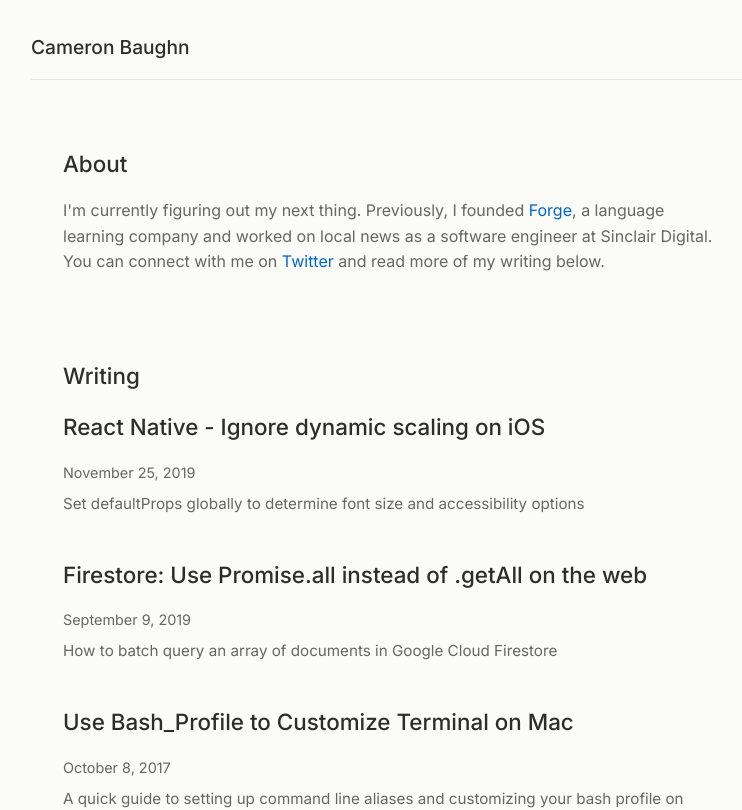
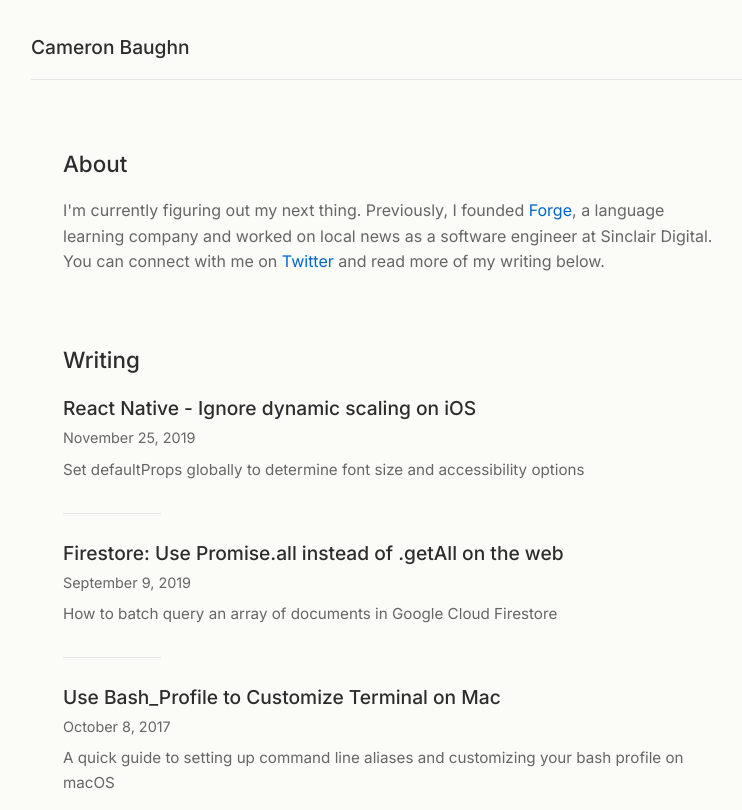
Before and after one commit to cambaughn/cambaughndotcom, a Next.js app: page / in a window 1280 px wide. Shown: the top 810 px of the page, without its empty margins (249-991 px from the left). Built offline with nearby package versions, Linux system fonts and the light colour scheme.

Commit message:
Update visual styling

```diff
--- a/package.json
+++ b/package.json
@@ -3,7 +3,7 @@
   "version": "0.1.0",
   "private": true,
   "scripts": {
-    "dev": "next dev --turbopack",
+    "dev": "next dev",
     "build": "next build",
     "start": "next start",
     "lint": "next lint",
--- a/src/app/globals.css
+++ b/src/app/globals.css
@@ -112,6 +112,35 @@ a:hover {
   margin: 1.5rem auto;
 }
 
+.about {
+  margin-bottom: 0;
+}
+
+.about h2, .writing h2 {
+  font-size: 1.4rem;
+  font-weight: 500;
+  margin-bottom: 1rem;
+}
+
+.about p {
+  color: var(--accent);
+  line-height: 1.6;
+}
+
+.about a {
+  color: var(--link);
+  text-decoration: none;
+}
+
+.about a:hover {
+  text-decoration: underline;
+}
+
+.writing {
+  margin-bottom: 2rem;
+}
+
+
 /* Footer styles */
 footer {
   flex-shrink: 0;
@@ -128,7 +157,22 @@ footer {
 }
 
 .post-preview {
-  margin-bottom: 2.5rem;
+  margin-bottom: 1.5rem;
+  position: relative;
+}
+
+.post-preview:not(:last-child) {
+  padding-bottom: 1.5rem;
+}
+
+.post-preview:not(:last-child)::after {
+  content: '';
+  position: absolute;
+  left: 0;
+  bottom: 0;
+  width: 15%;
+  height: 1px;
+  background: var(--border);
 }
 
 .post-preview time {
@@ -191,31 +235,3 @@ footer {
   justify-content: space-between;
   align-items: center;
 }
-
-.about {
-  margin-bottom: 1rem;
-}
-
-.about h2, .writing h2 {
-  font-size: 1.4rem;
-  font-weight: 500;
-  margin-bottom: 1rem;
-}
-
-.about p {
-  color: var(--accent);
-  line-height: 1.6;
-}
-
-.about a {
-  color: var(--link);
-  text-decoration: none;
-}
-
-.about a:hover {
-  text-decoration: underline;
-}
-
-.writing {
-  margin-bottom: 2rem;
-}
```
